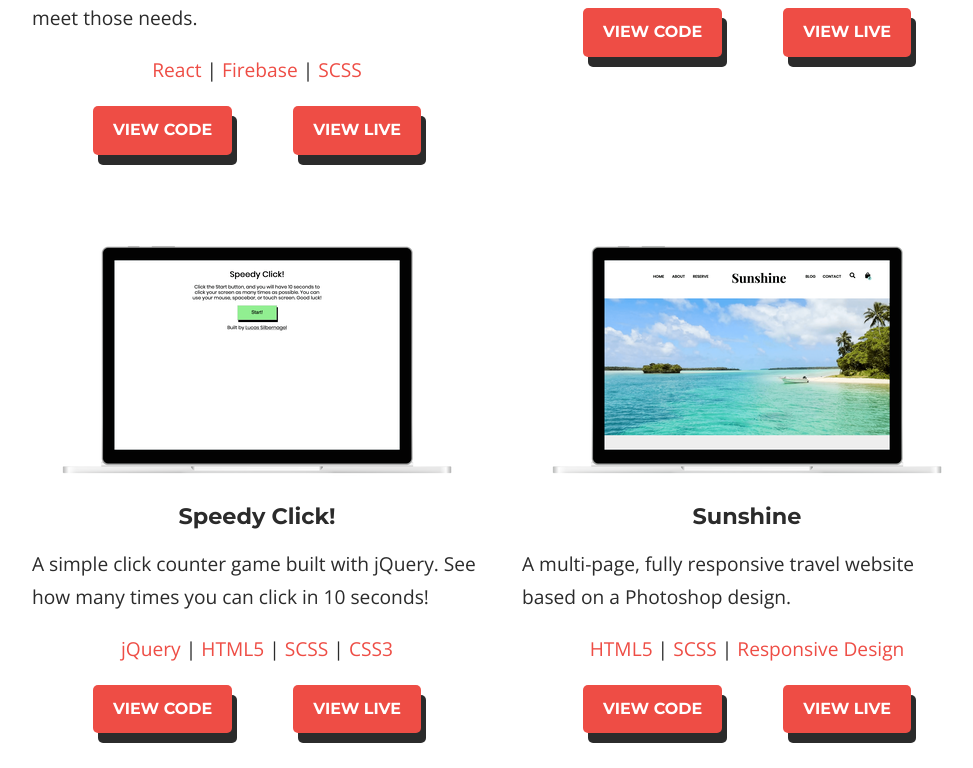
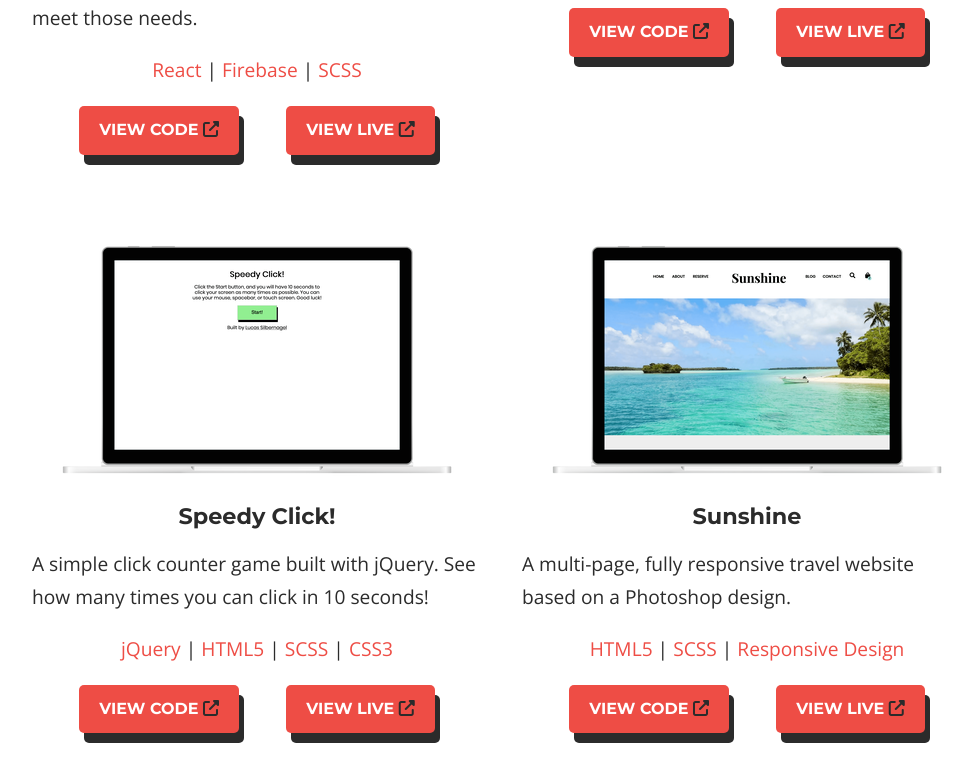
Before and after one commit to LucasSilbernagel/portolio-1.0, a plain HTML site: page index.html in a window 1280 px wide. Shown: the part 3352-4120 px from the top of the page, without its empty margins (138-1111 px from the left). Drawn offline with nearby package versions, Linux system fonts and the light colour scheme; some packages are replaced by stand-ins of ours; a script that the page names is missing.

Commit message:
added external link icon

```diff
--- a/index.html
+++ b/index.html
@@ -233,8 +233,8 @@
             <p>Website for Reykr, an electronic music producer and DJ. Freelance project built according to client specifications.</p>
             <p class="used"><span>HTML5</span> | <span>CSS3</span> | <span>SCSS</span> | <span>JavaScript</span></p>
             <div class="projectLinkContainer">
-              <a class="projectLink" href="https://github.com/LucasSilbernagel/reykr" target="_blank" rel="noopener noreferrer">View Code</a>
-              <a class="projectLink" href="https://reykrmusic.com/" target="_blank" rel="noopener noreferrer">View Live</a>
+              <a class="projectLink" href="https://github.com/LucasSilbernagel/reykr" target="_blank" rel="noopener noreferrer">View Code <i aria-label="external link" class="fas fa-external-link-alt"></i></a>
+              <a class="projectLink" href="https://reykrmusic.com/" target="_blank" rel="noopener noreferrer">View Live <i aria-label="external link" class="fas fa-external-link-alt"></i></a>
             </div>
           </li>
 
@@ -247,8 +247,8 @@
             <p>A two-player battleship game that uses SpaceX rockets instead of battleships, with data pulled from the SpaceX Rocket API. Built in collaboration with <a href="https://alisacodes.dev/">Alisa Kitkina</a>, <a href="http://marichka.ca/">Mariya Morosovska</a>, and <a href="http://www.mcabrera.ca/">Miguel Cabrera</a>.</p>
             <p class="used"><span>React</span> | <span>REST API</span> | <span>SCSS</span> | <span>Mob Programming</span> | <span>Remote Collaboration</span></p>
             <div class="projectLinkContainer">
-              <a class="projectLink" href="https://github.com/rocketBattle/battleRockets" target="_blank" rel="noopener noreferrer">View Code</a>
-              <a class="projectLink" href="https://rocketbattle.github.io/battleRockets/" target="_blank" rel="noopener noreferrer">View Live</a>
+              <a class="projectLink" href="https://github.com/rocketBattle/battleRockets" target="_blank" rel="noopener noreferrer">View Code <i aria-label="external link" class="fas fa-external-link-alt"></i></a>
+              <a class="projectLink" href="https://rocketbattle.github.io/battleRockets/" target="_blank" rel="noopener noreferrer">View Live <i aria-label="external link" class="fas fa-external-link-alt"></i></a>
             </div>
           </li>
 
@@ -261,8 +261,8 @@
             <p>User personas are semi-fictional characters that represent your customers or product users, ideally based on real research and data. Create a user persona for one or more of your users, or look at others that have been saved to the page! This will help you to think about the unique needs of your users and build or improve products to meet those needs.</p>
             <p class="used"><span>React</span> | <span>Firebase</span> | <span>SCSS</span></p>
             <div class="projectLinkContainer">
-              <a class="projectLink" href="https://github.com/LucasSilbernagel/my-user" target="_blank" rel="noopener noreferrer">View Code</a>
-              <a class="projectLink" href="https://lucassilbernagel.github.io/my-user/" target="_blank" rel="noopener noreferrer">View Live</a>
+              <a class="projectLink" href="https://github.com/LucasSilbernagel/my-user" target="_blank" rel="noopener noreferrer">View Code <i aria-label="external link" class="fas fa-external-link-alt"></i></a>
+              <a class="projectLink" href="https://lucassilbernagel.github.io/my-user/" target="_blank" rel="noopener noreferrer">View Live <i aria-label="external link" class="fas fa-external-link-alt"></i></a>
             </div>
           </li>
 
@@ -275,8 +275,8 @@
             <p>A trivia game based on Trivial Pursuit. Choose your difficulty level and try to score in all six categories! Built in collaboration with <a href="http://heatherandreadis.com/">Heather Andreadis</a>.</p>
             <p class="used"><span>jQuery</span> | <span>REST API</span> | <span>HTML5</span> | <span>SCSS</span> | <span>Pair Programming</span> | <span>Remote Collaboration</span></p>
             <div class="projectLinkContainer">
-              <a class="projectLink" href="https://github.com/heatherAndLucas/triviaQuest" target="_blank" rel="noopener noreferrer">View Code</a>
-              <a class="projectLink" href="https://heatherandlucas.github.io/triviaQuest/" target="_blank" rel="noopener noreferrer">View Live</a>
+              <a class="projectLink" href="https://github.com/heatherAndLucas/triviaQuest" target="_blank" rel="noopener noreferrer">View Code <i aria-label="external link" class="fas fa-external-link-alt"></i></a>
+              <a class="projectLink" href="https://heatherandlucas.github.io/triviaQuest/" target="_blank" rel="noopener noreferrer">View Live <i aria-label="external link" class="fas fa-external-link-alt"></i></a>
             </div>
           </li>
 
@@ -289,8 +289,8 @@
             <p>A simple click counter game built with jQuery. See how many times you can click in 10 seconds!</p>
             <p class="used"><span>jQuery</span> | <span>HTML5</span> | <span>SCSS</span> | <span>CSS3</span></p>
             <div class="projectLinkContainer">
-              <a class="projectLink" href="https://github.com/LucasSilbernagel/speedyClick" target="_blank" rel="noopener noreferrer">View Code</a>
-              <a class="projectLink" href="https://lucassilbernagel.github.io/speedyClick/" target="_blank" rel="noopener noreferrer">View Live</a>
+              <a class="projectLink" href="https://github.com/LucasSilbernagel/speedyClick" target="_blank" rel="noopener noreferrer">View Code <i aria-label="external link" class="fas fa-external-link-alt"></i></a>
+              <a class="projectLink" href="https://lucassilbernagel.github.io/speedyClick/" target="_blank" rel="noopener noreferrer">View Live <i aria-label="external link" class="fas fa-external-link-alt"></i></a>
             </div>
           </li>
 
@@ -303,8 +303,8 @@
             <p>A multi-page, fully responsive travel website based on a Photoshop design.</p>
             <p class="used"><span>HTML5</span> | <span>SCSS</span> | <span>Responsive Design</span></p>
             <div class="projectLinkContainer">
-              <a class="projectLink" href="https://github.com/LucasSilbernagel/sunshine" target="_blank" rel="noopener noreferrer">View Code</a>
-              <a class="projectLink" href="https://lucassilbernagel.github.io/sunshine/" target="_blank" rel="noopener noreferrer">View Live</a>
+              <a class="projectLink" href="https://github.com/LucasSilbernagel/sunshine" target="_blank" rel="noopener noreferrer">View Code <i aria-label="external link" class="fas fa-external-link-alt"></i></a>
+              <a class="projectLink" href="https://lucassilbernagel.github.io/sunshine/" target="_blank" rel="noopener noreferrer">View Live <i aria-label="external link" class="fas fa-external-link-alt"></i></a>
             </div>
           </li>
 
@@ -343,7 +343,7 @@
           </li>
 
         </ul>
-        <h4 class="moreBlog">Check out my other blog posts on <a class="mediumLink" href="https://medium.com/@LucasCodePro" target="_blank" rel="noopener noreferrer">Medium!</a></h4>
+        <h4 class="moreBlog">Check out my other blog posts on <a class="mediumLink" href="https://medium.com/@LucasCodePro" target="_blank" rel="noopener noreferrer">Medium! <i aria-label="external link" class="fas fa-external-link-alt"></i></a></h4>
       </section>
     </div>
   </main>
--- a/styles/sass/partials/_global.scss
+++ b/styles/sass/partials/_global.scss
@@ -10,6 +10,10 @@ a {
 
 a {
   text-decoration: none;
+}
+
+.fa-external-link-alt {
+  color: $black;
 }
 
 .wrapper {
```
Also changed, not shown: styles/style.css.
